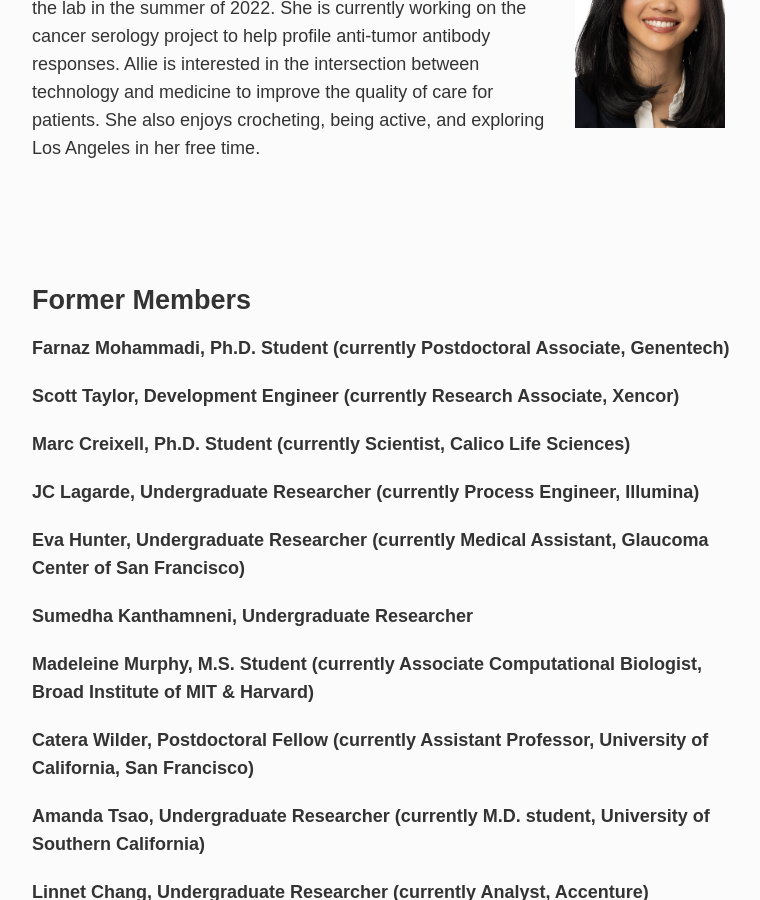
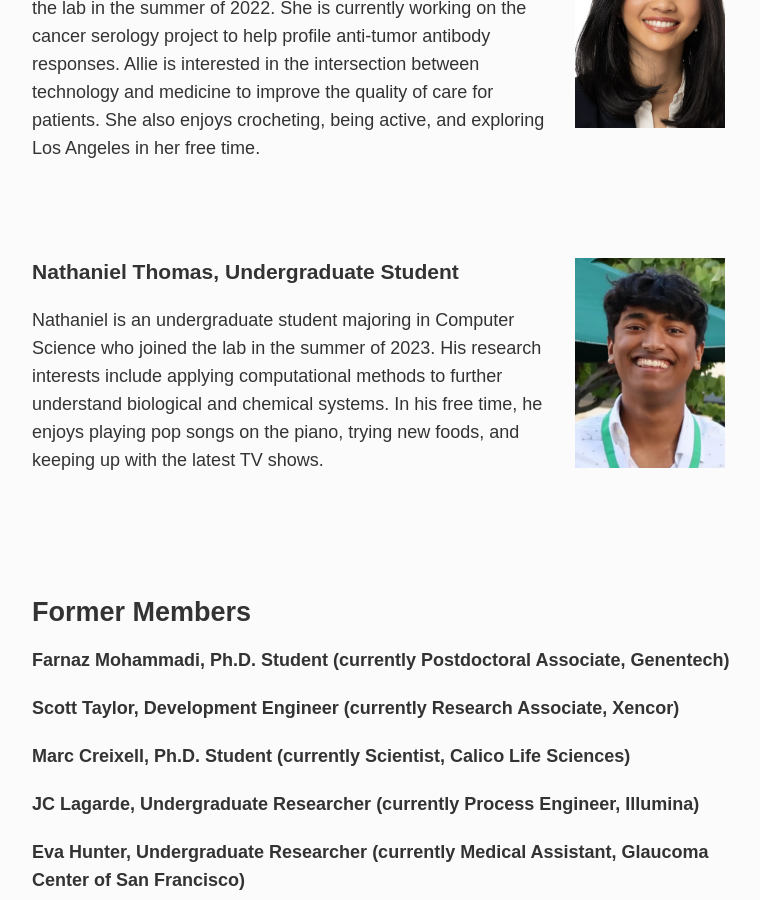
Before and after one commit to meyer-lab/asmlab.org, a Jekyll site: the page built from team/index.md, in a window 1280 px wide and 900 px high, scrolled down 4787 px. Shown: the whole window, without its empty margins (253-1013 px from the left). Built offline with Jekyll 4.4.1, drawn with Linux system fonts in a browser that asks for light colours; some web fonts are replaced.

Commit message:
Add Nathaniel

```diff
--- a/team/index.md
+++ b/team/index.md
@@ -113,6 +113,14 @@
 
 <br />
 <br />
+
+<div class="span_3 right"><img src="/public/photos/nthomas.webp" width="150px" alt="Nathaniel's picture" /></div>
+### Nathaniel Thomas, Undergraduate Student
+
+Nathaniel is an undergraduate student majoring in Computer Science who joined the lab in the summer of 2023. His research interests include applying computational methods to further understand biological and chemical systems. In his free time, he enjoys playing pop songs on the piano, trying new foods, and keeping up with the latest TV shows.
+
+<br />
+<br />
 <br />
 
 # Former Members
```
Also changed, not shown: public/photos/lchang.jpg (deleted), public/photos/nthomas.webp (added), public/photos/staylor.jpg (deleted).
